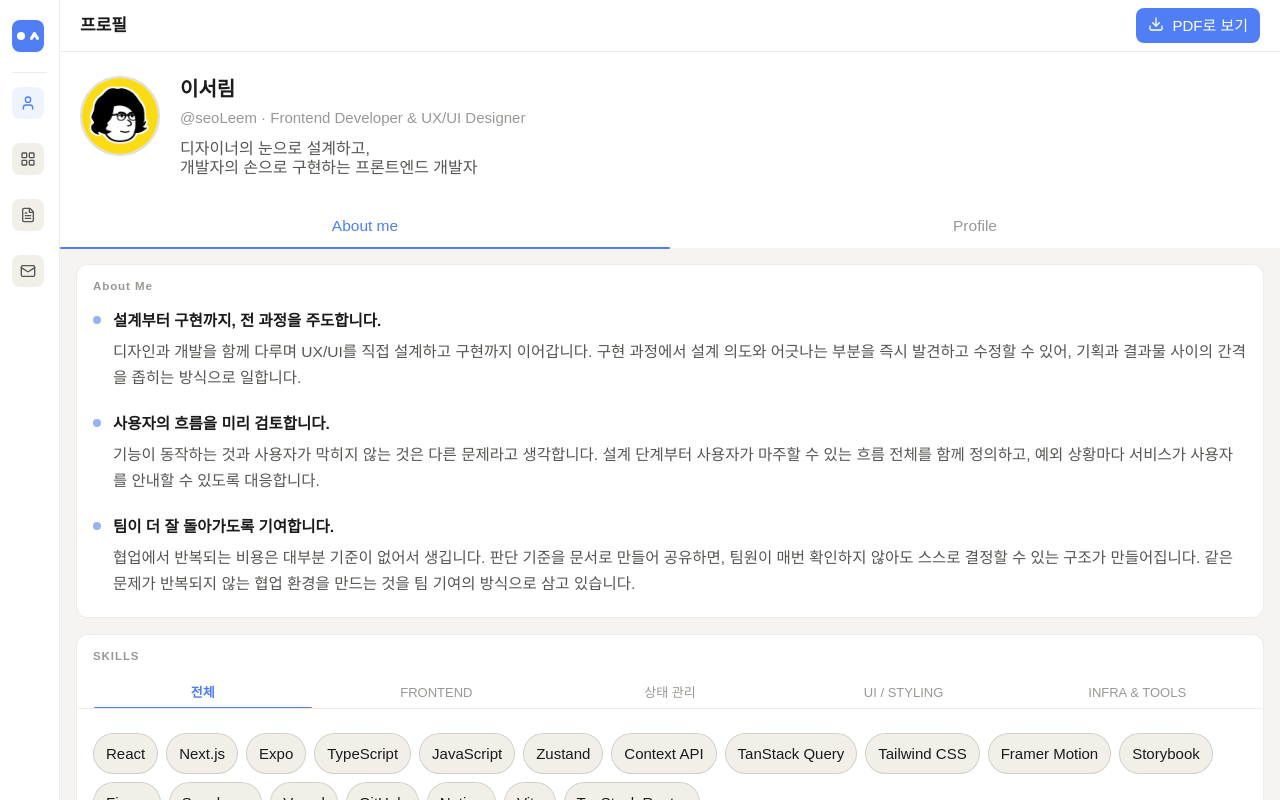
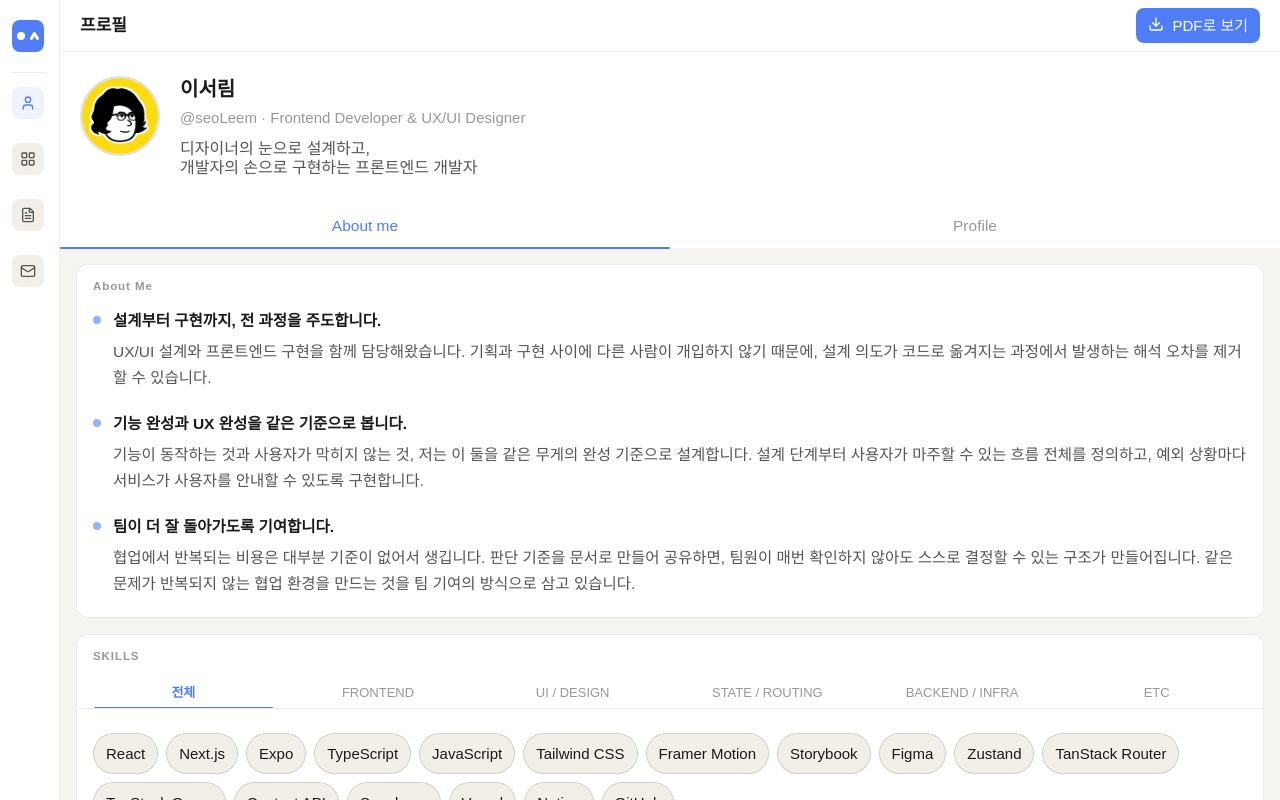
Before and after one commit to Leeseoleem/portfolio-leeseoleem, a React (Vite) app: page / in a window 1280 px wide. Built offline with nearby package versions, Linux system fonts and the light colour scheme; a web font is replaced by a local one.

Commit message:
chore: 프로필 정보 업데이트

```diff
--- a/src/constants/profile.ts
+++ b/src/constants/profile.ts
@@ -27,11 +27,11 @@ export const PROFILE_ROWS = [
 export const ABOUT_ITEMS = [
   {
     title: "설계부터 구현까지, 전 과정을 주도합니다.",
-    desc: "디자인과 개발을 함께 다루며 UX/UI를 직접 설계하고 구현까지 이어갑니다.\n구현 과정에서 설계 의도와 어긋나는 부분을 즉시 발견하고 수정할 수 있어, \n기획과 결과물 사이의 간격을 좁히는 방식으로 일합니다.",
+    desc: "UX/UI 설계와 프론트엔드 구현을 함께 담당해왔습니다.\n기획과 구현 사이에 다른 사람이 개입하지 않기 때문에, 설계 의도가 코드로 옮겨지는 과정에서 발생하는 해석 오차를 제거할 수 있습니다.",
   },
   {
-    title: "사용자의 흐름을 미리 검토합니다.",
-    desc: "기능이 동작하는 것과 사용자가 막히지 않는 것은 다른 문제라고 생각합니다.\n설계 단계부터 사용자가 마주할 수 있는 흐름 전체를 함께 정의하고, 예외 상황마다 서비스가 사용자를 안내할 수 있도록 대응합니다.",
+    title: "기능 완성과 UX 완성을 같은 기준으로 봅니다.",
+    desc: "기능이 동작하는 것과 사용자가 막히지 않는 것, 저는 이 둘을 같은 무게의 완성 기준으로 설계합니다.\n설계 단계부터 사용자가 마주할 수 있는 흐름 전체를 정의하고, 예외 상황마다 서비스가 사용자를 안내할 수 있도록 구현합니다.",
   },
   {
     title: "팀이 더 잘 돌아가도록 기여합니다.",
@@ -45,22 +45,19 @@ export const SKILL_GROUPS = [
     skills: ["React", "Next.js", "Expo", "TypeScript", "JavaScript"],
   },
   {
-    label: "상태 관리",
-    skills: ["Zustand", "Context API", "TanStack Query"],
-  },
-  {
-    label: "UI / STYLING",
+    label: "UI / DESIGN",
     skills: ["Tailwind CSS", "Framer Motion", "Storybook", "Figma"],
   },
   {
-    label: "INFRA & TOOLS",
-    skills: [
-      "Supabase",
-      "Vercel",
-      "GitHub",
-      "Notion",
-      "Vite",
-      "TanStack Router",
-    ],
+    label: "STATE / ROUTING",
+    skills: ["Zustand", "TanStack Router", "TanStack Query", "Context API"],
+  },
+  {
+    label: "BACKEND / INFRA",
+    skills: ["Supabase", "Vercel"],
+  },
+  {
+    label: "ETC",
+    skills: ["Notion", "GitHub"],
   },
 ] as const;
```
